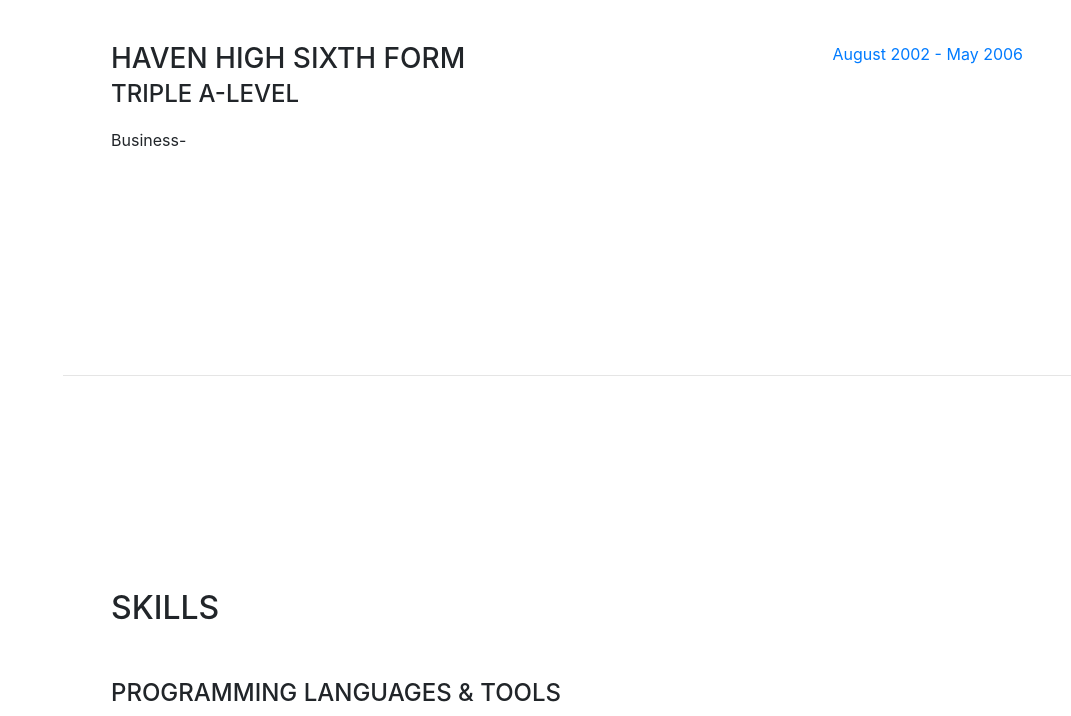
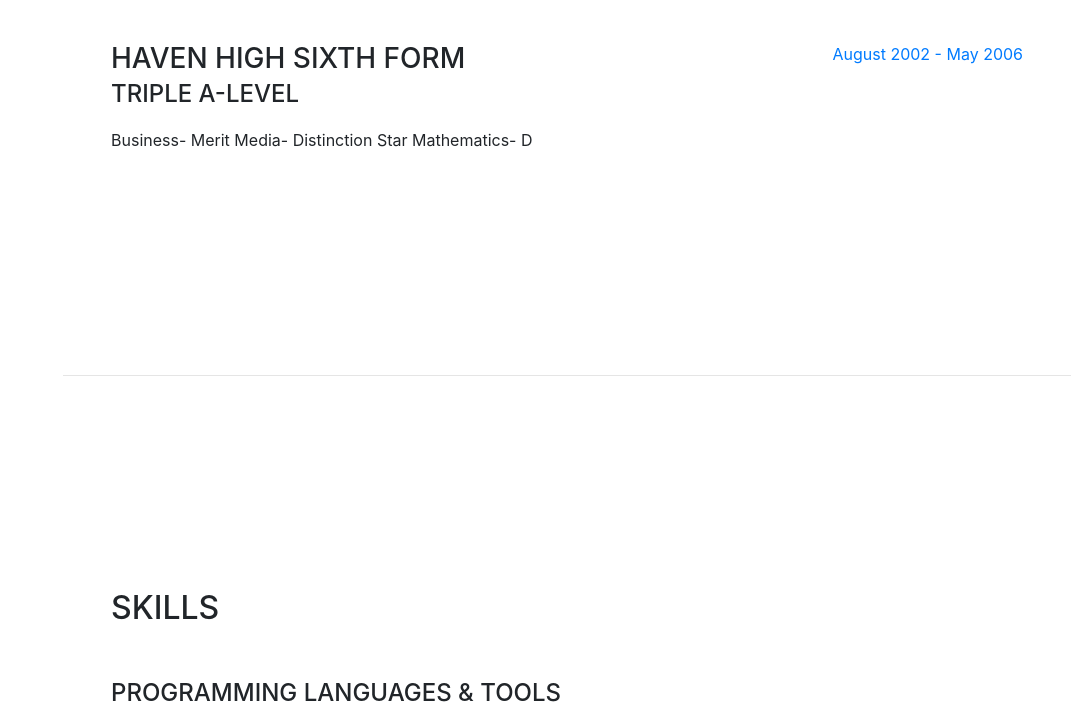
Before and after one commit to SzymonStawicki/SzymonStawicki.github.io, a website with bundled scripts: page index.html in a window 1280 px wide. Shown: the part 2320-3036 px from the top of the page, without its empty margins (209-1280 px from the left). Built offline with nearby package versions, Linux system fonts and the light colour scheme; a web font is replaced by a local one.

Commit message:
Updateindex.html
Added my A-Level Grades

```diff
--- a/index.html
+++ b/index.html
@@ -163,7 +163,9 @@
             <div class="resume-content mr-auto">
               <h3 class="mb-0">Haven High Sixth Form</h3>
               <div class="subheading mb-3">Triple A-Level</div>
-              <p>Business-</p>
+              <p>Business- Merit
+              Media- Distinction Star
+              Mathematics- D</p>
             </div>
             <div class="resume-date text-md-right">
               <span class="text-primary">August 2002 - May 2006</span>
```
